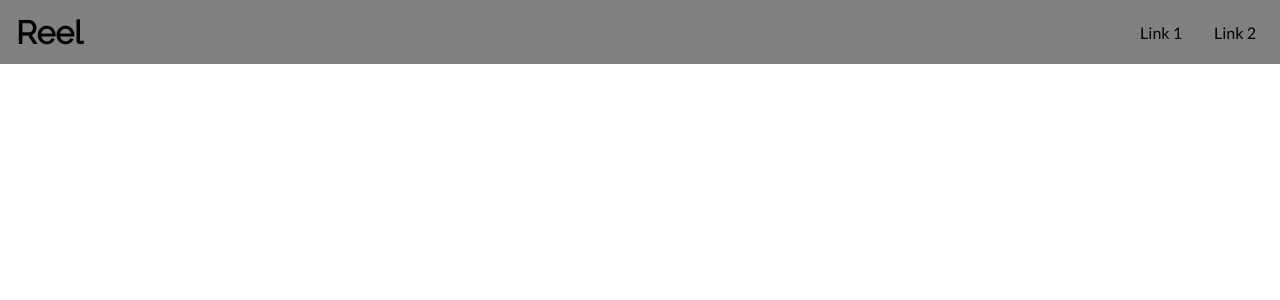
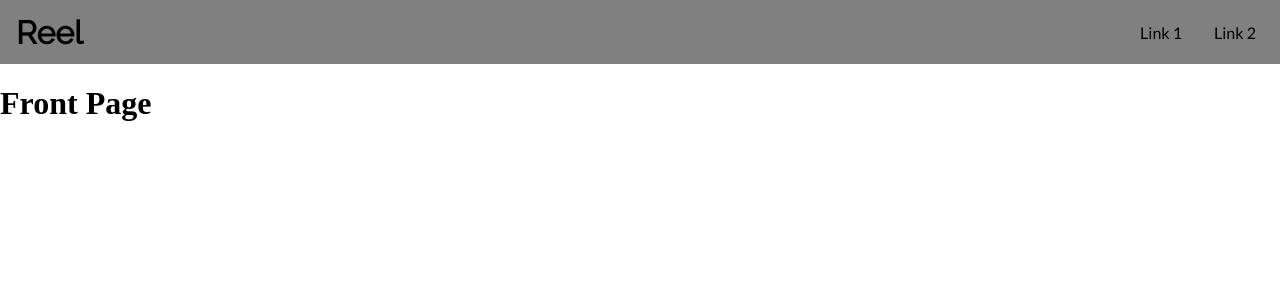
Before and after one commit to kesne/Reel, a Next.js app: page / in a window 1280 px wide. Shown: the top 300 px of the page. Built offline with nearby package versions, Linux system fonts and the light colour scheme.

Commit message:
Move general layout to per-page wrapper component

```diff
--- /dev/null
+++ b/components/Layout.jsx
@@ -0,0 +1,32 @@
+import Head from 'next/head';
+import styled, { createGlobalStyle } from 'styled-components';
+import Nav from './Nav';
+
+const GlobalStyle = createGlobalStyle`
+    body {
+        margin: 0;
+        padding: 0;
+    }
+`;
+
+const Main = styled.main`
+    padding-top: 64px;
+`;
+
+export default function Layout({ children, tabTitle }) {
+    return (
+        <div>
+            <Head>
+                <title>{tabTitle}</title>
+                <link
+                    href="https://fonts.googleapis.com/css?family=Lato|Raleway&display=swap"
+                    rel="stylesheet"
+                />
+            </Head>
+            <GlobalStyle />
+
+            <Nav />
+            <Main>{children}</Main>
+        </div>
+    );
+}
--- a/pages/index.jsx
+++ b/pages/index.jsx
@@ -1,24 +1,9 @@
-import Head from 'next/head';
-import { createGlobalStyle } from 'styled-components';
-import Nav from '../components/Nav/';
+import Layout from '../components/Layout';
 
-const GlobalStyle = createGlobalStyle`
-    body {
-        margin: 0;
-        padding: 0;
-    }
-`;
-
-export default () => (
-    <div>
-        <Head>
-            <title>Reel - Home</title>
-            <link
-                href="https://fonts.googleapis.com/css?family=Lato|Raleway&display=swap"
-                rel="stylesheet"
-            />
-        </Head>
-        <GlobalStyle />
-        <Nav />
-    </div>
-);
+export default function() {
+    return (
+        <Layout tabTitle="Reel - Home">
+            <h1>Front Page</h1>
+        </Layout>
+    );
+}
```
